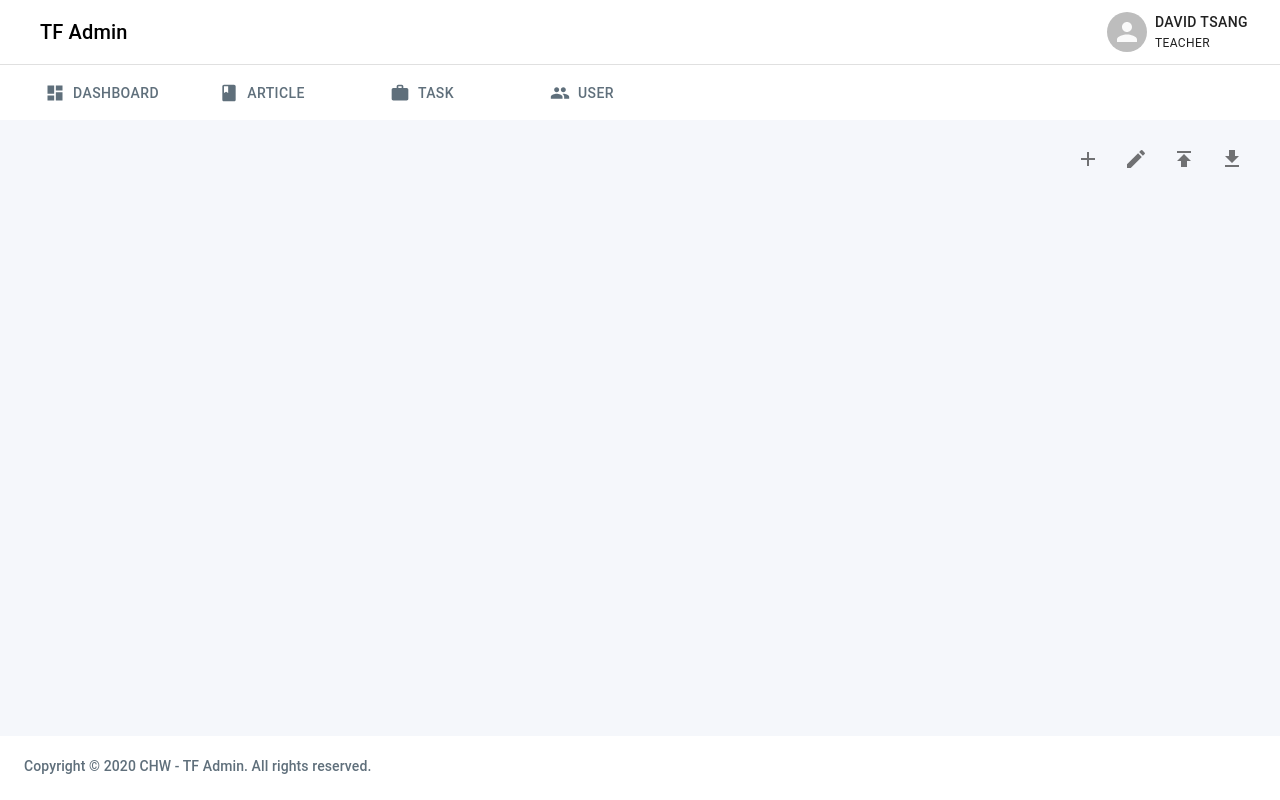
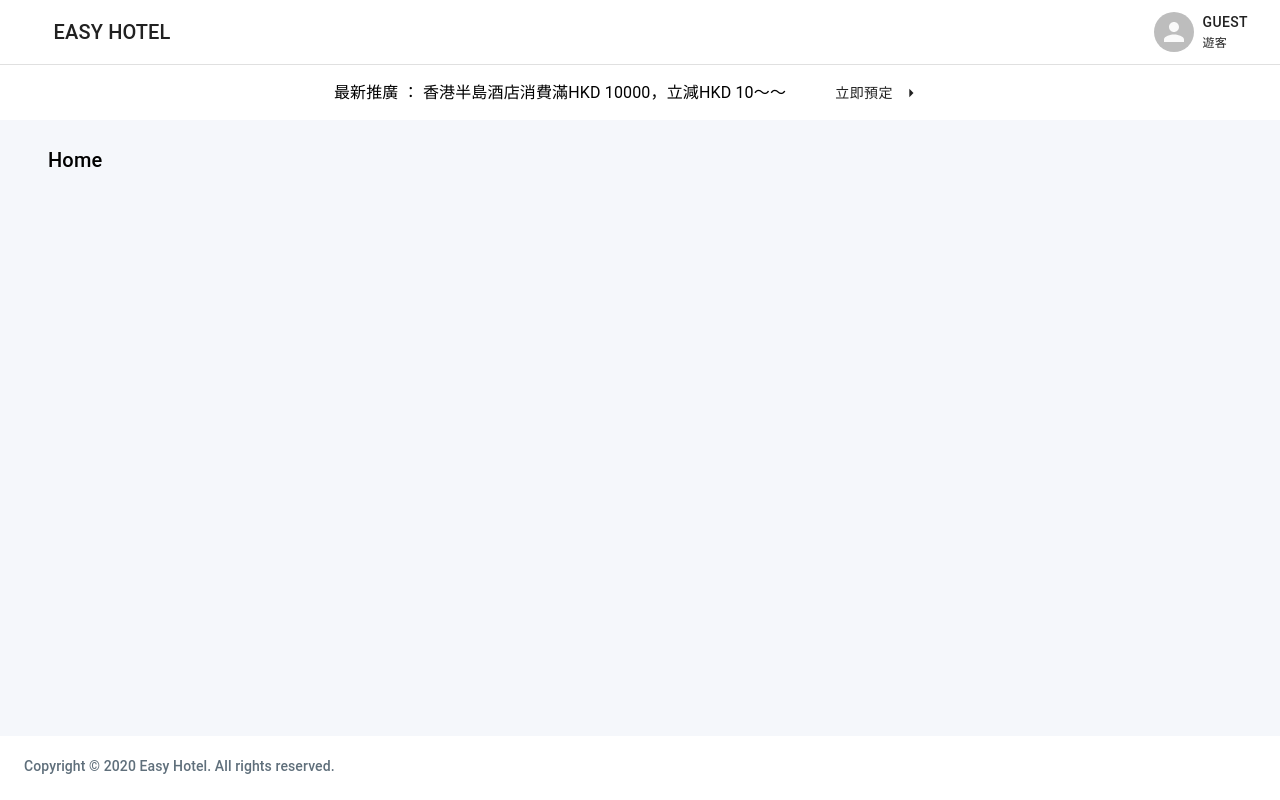
Before and after one commit to David031/Hotel-react, a React (Create React App) app: page / in a window 1280 px wide. Built offline with nearby package versions, Linux system fonts and the light colour scheme.

Commit message:
change design

```diff
--- a/package.json
+++ b/package.json
@@ -1,5 +1,5 @@
 {
-  "name": "tf_mobile_admin_react",
+  "name": "hotel-react",
   "version": "0.1.0",
   "private": true,
   "dependencies": {
--- a/src/components/BottomBar/index.js
+++ b/src/components/BottomBar/index.js
@@ -28,7 +28,7 @@ export default function BotomBar() {
         <Grid container className={classes.bottomBar} >
             <Container className={classes.footer}>
                 <Typography variant='subtitle2' >
-                    Copyright © 2020 CHW - TF Admin. All rights reserved.
+                    Copyright © 2020 Easy Hotel. All rights reserved.
             </Typography>
             </Container>
         </Grid>
--- a/src/components/Layout/index.js
+++ b/src/components/Layout/index.js
@@ -64,17 +64,8 @@ function Layout({ children, title }) {
 
   const handleChange = (newValue) => (event) => {
     switch (newValue) {
-      case 'Dashboard':
-        history.push('/dashboard');
-        break;
-      case 'Article':
-        history.push('/article');
-        break;
-      case 'Task':
-        history.push('/task');
-        break;
-      case 'User':
-        history.push('/user');
+      case 'Home':
+        history.push('/home');
         break;
       case 'Account':
         history.push('/account');
@@ -87,30 +78,11 @@ function Layout({ children, title }) {
   return (
     <div className={classes.root}>
       <Grid container direction='column'>
-        <TopBar handleChange={handleChange} value={title} />
-        <Container >
-          <Grid container direction='row' justify='space-between'>
-            <Typography variant='h6' className={classes.subHeader}>
-              {title}
-            </Typography>
-            {
-              title !== 'Dashboard' && title !== 'Setting' ?
-                <Grid item className={classes.actions} >
-                  <IconButton >
-                    <AddIcon />
-                  </IconButton>
-                  <IconButton>
-                    <EditIcon />
-                  </IconButton>
-                  <IconButton>
-                    <ImportIcon />
-                  </IconButton>
-                  <IconButton >
-                    <ExportIcon />
-                  </IconButton>
-                </Grid> : null
-            }
-          </Grid>
+        <TopBar handleChange={handleChange} />
+        <Container>
+          <Typography variant='h6' className={classes.subHeader}>
+            {title}
+          </Typography>
         </Container>
         <Container className={classes.content}>
           {children}
--- a/src/components/TopBar/index.js
+++ b/src/components/TopBar/index.js
@@ -1,10 +1,7 @@
 import React from 'react';
 import { Typography, Container, Divider, Grid, Button, Avatar } from '@material-ui/core';
 import { makeStyles } from '@material-ui/core/styles';
-import DashboardIcon from "@material-ui/icons/Dashboard";
-import PeopleIcon from "@material-ui/icons/People";
-import WorkIcon from "@material-ui/icons/Work";
-import BookIcon from "@material-ui/icons/Book";
+import ArrowRightIcon from "@material-ui/icons/ArrowRight";
 const useStyles = makeStyles((theme) => ({
   topBar: {
     width: '100%',
@@ -36,8 +33,9 @@ const useStyles = makeStyles((theme) => ({
   tabNormal: {
     width: 160,
     height: 48,
-    color: 'gery'
+    color: 'gery',
   },
+
   tabSelected: {
     width: 160,
     height: 48,
@@ -47,24 +45,32 @@ const useStyles = makeStyles((theme) => ({
     color: '#5F6F7B'
   },
   appTitle: {
-    padding: 16
+    width: 160,
+    height: 48,
+    color: 'gery',
+    margin: 8,
   },
 }));
-export default function TopBar({ handleChange, value }) {
+
+export default function TopBar({ handleChange }) {
   const classes = useStyles();
 
   return (
     <Grid container className={classes.topBar} direction='column'>
       <Container >
         <Grid container direction='row' className={classes.appBar} justify='space-between'>
-          <Typography variant='h6' className={classes.appTitle}>TF Admin</Typography>
+          <Button className={classes.appTitle} onClick={handleChange('Home')}>
+            <Typography variant='h6' >
+              Easy Hotel
+            </Typography>
+          </Button>
           <Button startIcon={<Avatar />} onClick={handleChange('Account')}>
             <Grid container direction='column' alignItems='flex-start'>
               <Typography component="span" variant='button' color="inherit" >
-                David Tsang
+                Guest
               </Typography>
               <Typography component="span" variant='caption' color="inherit" >
-                Teacher
+                遊客
               </Typography>
             </Grid>
           </Button>
@@ -72,42 +78,13 @@ export default function TopBar({ handleChange, value }) {
       </Container>
       <Divider className={classes.divider} />
       <Container className={classes.navBar}>
-        <Button
-          className={value === 'Dashboard' ? classes.tabSelected : classes.tabNormal}
-          startIcon={<DashboardIcon className={value === 'Dashboard' ? null : classes.normalColor} />}
-          onClick={handleChange('Dashboard')}
-        >
-          <Typography variant='button' className={value === 'Dashboard' ? null : classes.normalColor}>
-            Dashboard
-          </Typography>
-        </Button>
-        <Button
-          className={value === 'Article' ? classes.tabSelected : classes.tabNormal}
-          startIcon={<BookIcon className={value === 'Article' ? null : classes.normalColor} />}
-          onClick={handleChange('Article')}
-        >
-          <Typography variant='button' className={value === 'Article' ? null : classes.normalColor}>
-            Article
-          </Typography>
-        </Button>
-        <Button
-          className={value === 'Task' ? classes.tabSelected : classes.tabNormal}
-          startIcon={<WorkIcon className={value === 'Task' ? null : classes.normalColor} />}
-          onClick={handleChange('Task')}
-        >
-          <Typography variant='button' className={value === 'Task' ? null : classes.normalColor}>
-            Task
-          </Typography>
-        </Button>
-        <Button
-          className={value === 'User' ? classes.tabSelected : classes.tabNormal}
-          startIcon={<PeopleIcon className={value === 'User' ? null : classes.normalColor} />}
-          onClick={handleChange('User')}
-        >
-          <Typography variant='button' className={value === 'User' ? null : classes.normalColor}>
-            User
-          </Typography>
-        </Button>
+        <Grid container direction='row' justify='center'>
+          <Typography variant='subtitle1' style={{ margin: 10 }}> 最新推廣 ： 香港半島酒店消費滿HKD 10000，立減HKD 10～～</Typography>
+          <Button
+            className={classes.tabNormal}
+            endIcon={<ArrowRightIcon />}
+          >立即預定</Button>
+        </Grid>
       </Container>
     </Grid >
   );
--- a/src/containers/ArticlePage/index.js
+++ /dev/null
@@ -1,17 +0,0 @@
-import React from 'react';
-import Typography from '@material-ui/core/Typography';
-import Layout from '../../components/Layout';
-import { BlockLoading } from 'react-loadingg';
-
-function ArticlePage() {
-
-  return (
-    <Layout title='Article'>
-      <BlockLoading color="#3781F7" />
-    </Layout>
-  );
-}
-
-ArticlePage.propTypes = {};
-
-export default ArticlePage;
--- a/src/containers/HomePage/index.js
+++ b/src/containers/HomePage/index.js
@@ -1,26 +1,18 @@
 import React from 'react';
-import { makeStyles, Grid } from '@material-ui/core';
+import Typography from '@material-ui/core/Typography';
 import Layout from '../../components/Layout';
 import { BlockLoading } from 'react-loadingg';
-import DoughnutCard from '../../components/DoughnutCard';
-import PieCard from '../../components/PieCard';
 
-const useStyles = makeStyles({
-  root: {
-    color: "#F6F7FB"
-  },
-});
-function Dashboard() {
-  const classes = useStyles();
+function HomePage() {
+
   return (
-    <Layout >
-      <Grid container >
+    <Layout title='Home'>
 
-      </Grid>
+
     </Layout>
   );
 }
 
-Dashboard.propTypes = {};
+HomePage.propTypes = {};
 
-export default Dashboard;
+export default HomePage;
--- a/src/containers/LoginPage/index.js
+++ b/src/containers/LoginPage/index.js
@@ -58,13 +58,13 @@ export default function LoginPage() {
   const classes = useStyles();
   const history = useHistory();
   const handleChange = (event) => {
-    history.push('/dashboard');
+    history.push('/home');
   };
   return (
     <div className={classes.root}>
       <div>
         <Typography variant='h5' className={classes.title}>
-          TF Admin
+          Easy Hotel
         </Typography>
         <Card className={classes.login} maxWidth='xs'>
           <Typography variant='h6' className={classes.subTitle}>
@@ -97,7 +97,7 @@ export default function LoginPage() {
           </Typography>
         </Card>
         <Typography variant='h6' className={classes.footer} style={{ paddingTop: 8 }}>
-          Copyright © 2020 CHW - TF Admin.
+          Copyright © 2020 Easy Hotel.
         </Typography>
         <Typography variant='h6' className={classes.footer} >
           All rights reserved.
--- a/src/containers/TaskPage/index.js
+++ /dev/null
@@ -1,17 +0,0 @@
-import React from 'react';
-import Typography from '@material-ui/core/Typography';
-import Layout from '../../components/Layout';
-import { BlockLoading } from 'react-loadingg';
-
-function TaskPage() {
-
-  return (
-    <Layout title='Task'>
-      <BlockLoading color="#3781F7" />
-    </Layout>
-  );
-}
-
-TaskPage.propTypes = {};
-
-export default TaskPage;
--- a/src/containers/UserPage/index.js
+++ /dev/null
@@ -1,93 +0,0 @@
-import React from 'react';
-import { makeStyles } from '@material-ui/core/styles';
-import Layout from '../../components/Layout';
-import Table from '@material-ui/core/Table';
-import TableBody from '@material-ui/core/TableBody';
-import TableCell from '@material-ui/core/TableCell';
-import TableContainer from '@material-ui/core/TableContainer';
-import TableHead from '@material-ui/core/TableHead';
-import TableRow from '@material-ui/core/TableRow';
-import Paper from '@material-ui/core/Paper';
-
-const useStyles = makeStyles({
-  table: {
-    minWidth: 650,
-  },
-});
-
-function createData(id, name, email, stuId, pendingTask, finishedTask) {
-  return { id, name, email, stuId, pendingTask, finishedTask };
-}
-
-const rows = [
-  createData('1effe88d-e836-4bc0-b62a-5abdc6e4981', 'David031', '123@gmail.com', '13085', '999', '999'),
-  createData('1effe88d-e836-4bc0-b62a-5abdc6e4981', 'David031', '123@gmail.com', '13085', '999', '999'),
-  createData('1effe88d-e836-4bc0-b62a-5abdc6e4981', 'David031', '123@gmail.com', '13085', '999', '999'),
-  createData('1effe88d-e836-4bc0-b62a-5abdc6e4981', 'David031', '123@gmail.com', '13085', '999', '999'),
-  createData('1effe88d-e836-4bc0-b62a-5abdc6e4981', 'David031', '123@gmail.com', '13085', '999', '999'),
-  createData('1effe88d-e836-4bc0-b62a-5abdc6e4981', 'David031', '123@gmail.com', '13085', '999', '999'),
-  createData('1effe88d-e836-4bc0-b62a-5abdc6e4981', 'David031', '123@gmail.com', '13085', '999', '999'),
-  createData('1effe88d-e836-4bc0-b62a-5abdc6e4981', 'David031', '123@gmail.com', '13085', '999', '999'),
-  createData('1effe88d-e836-4bc0-b62a-5abdc6e4981', 'David031', '123@gmail.com', '13085', '999', '999'),
-  createData('1effe88d-e836-4bc0-b62a-5abdc6e4981', 'David031', '123@gmail.com', '13085', '999', '999'),
-  createData('1effe88d-e836-4bc0-b62a-5abdc6e4981', 'David031', '123@gmail.com', '13085', '999', '999'),
-  createData('1effe88d-e836-4bc0-b62a-5abdc6e4981', 'David031', '123@gmail.com', '13085', '999', '999'),
-  createData('1effe88d-e836-4bc0-b62a-5abdc6e4981', 'David031', '123@gmail.com', '13085', '999', '999'),
-  createData('1effe88d-e836-4bc0-b62a-5abdc6e4981', 'David031', '123@gmail.com', '13085', '999', '999'),
-  createData('1effe88d-e836-4bc0-b62a-5abdc6e4981', 'David031', '123@gmail.com', '13085', '999', '999'),
-  createData('1effe88d-e836-4bc0-b62a-5abdc6e4981', 'David031', '123@gmail.com', '13085', '999', '999'),
-  createData('1effe88d-e836-4bc0-b62a-5abdc6e4981', 'David031', '123@gmail.com', '13085', '999', '999'),
-  createData('1effe88d-e836-4bc0-b62a-5abdc6e4981', 'David031', '123@gmail.com', '13085', '999', '999'),
-  createData('1effe88d-e836-4bc0-b62a-5abdc6e4981', 'David031', '123@gmail.com', '13085', '999', '999'),
-  createData('1effe88d-e836-4bc0-b62a-5abdc6e4981', 'David031', '123@gmail.com', '13085', '999', '999'),
-  createData('1effe88d-e836-4bc0-b62a-5abdc6e4981', 'David031', '123@gmail.com', '13085', '999', '999'),
-  createData('1effe88d-e836-4bc0-b62a-5abdc6e4981', 'David031', '123@gmail.com', '13085', '999', '999'),
-  createData('1effe88d-e836-4bc0-b62a-5abdc6e4981', 'David031', '123@gmail.com', '13085', '999', '999'),
-  createData('1effe88d-e836-4bc0-b62a-5abdc6e4981', 'David031', '123@gmail.com', '13085', '999', '999'),
-  createData('1effe88d-e836-4bc0-b62a-5abdc6e4981', 'David031', '123@gmail.com', '13085', '999', '999'),
-  createData('1effe88d-e836-4bc0-b62a-5abdc6e4981', 'David031', '123@gmail.com', '13085', '999', '999'),
-  createData('1effe88d-e836-4bc0-b62a-5abdc6e4981', 'David031', '123@gmail.com', '13085', '999', '999'),
-  createData('1effe88d-e836-4bc0-b62a-5abdc6e4981', 'David031', '123@gmail.com', '13085', '999', '999'),
-  createData('1effe88d-e836-4bc0-b62a-5abdc6e4981', 'David031', '123@gmail.com', '13085', '999', '999'),
-  createData('1effe88d-e836-4bc0-b62a-5abdc6e4981', 'David031', '123@gmail.com', '13085', '999', '999'),
-  createData('1effe88d-e836-4bc0-b62a-5abdc6e4981', 'David031', '123@gmail.com', '13085', '999', '999'),
-  createData('1effe88d-e836-4bc0-b62a-5abdc6e4981', 'David031', '123@gmail.com', '13085', '999', '999'),
-];
-
-function UserPage() {
-  const classes = useStyles();
-  return (
-    <Layout title='User'>
-      <TableContainer component={Paper}>
-        <Table className={classes.table} >
-          <TableHead>
-            <TableRow>
-              <TableCell >Id</TableCell>
-              <TableCell >Name</TableCell>
-              <TableCell >Email</TableCell>
-              <TableCell >Student Id</TableCell>
-              <TableCell>Pending Task</TableCell>
-              <TableCell>Finished Task</TableCell>
-            </TableRow>
-          </TableHead>
-          <TableBody>
-            {rows.map((row, index) => (
-              <TableRow key={index}>
-                <TableCell >{row.id}</TableCell>
-                <TableCell >{row.name}</TableCell>
-                <TableCell >{row.email}</TableCell>
-                <TableCell >{row.stuId}</TableCell>
-                <TableCell >{row.pendingTask}</TableCell>
-                <TableCell >{row.finishedTask}</TableCell>
-              </TableRow>
-            ))}
-          </TableBody>
-        </Table>
-      </TableContainer>
-    </Layout>
-  );
-}
-
-UserPage.propTypes = {};
-
-export default UserPage;
```
Also changed, not shown: src/containers/Router/index.js (+1 -7 lines), 1 other file (tests, documents, lock files or other folders).
